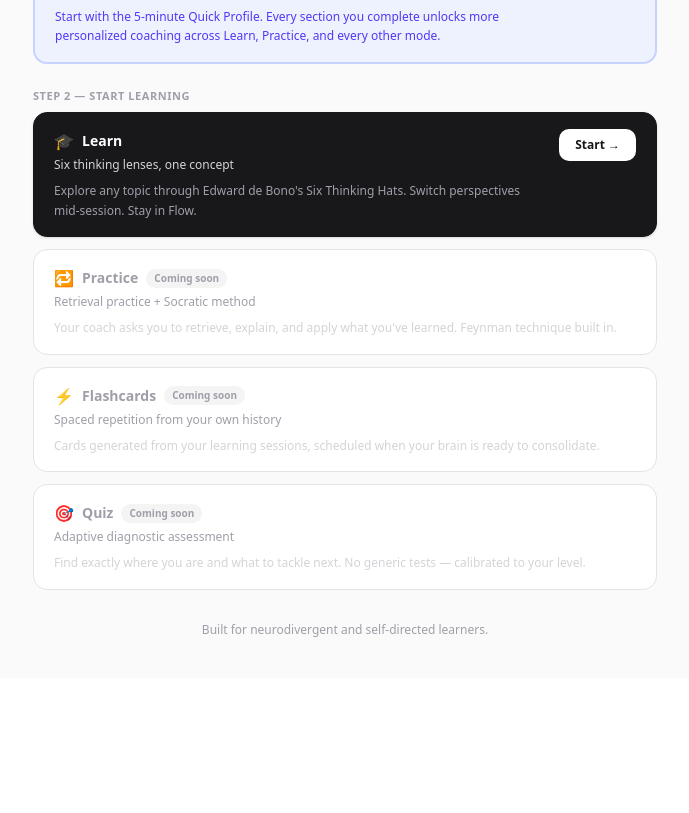
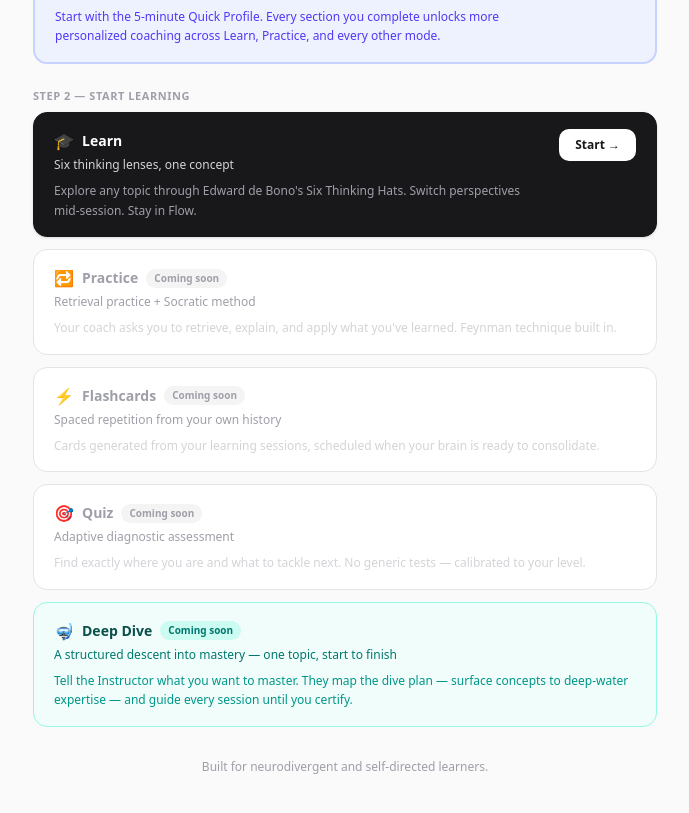
Before and after one commit to cbt-dsotm/flowcoach-app, a Next.js app: page /dashboard in a window 1280 px wide. Shown: the part 269-1082 px from the top of the page, without its empty margins (295-984 px from the left). Before the commit the page ends 947 px from the top, so only its background shows below. Built offline with nearby package versions, Linux system fonts and the light colour scheme; no server answers.

Commit message:
feat: add Deep Dive mode card to dashboard (coming soon, teal)

```diff
--- a/app/dashboard/page.tsx
+++ b/app/dashboard/page.tsx
@@ -43,6 +43,16 @@ const LEARNING_MODES = [
     tagline: 'Adaptive diagnostic assessment',
     description:
       'Find exactly where you are and what to tackle next. No generic tests — calibrated to your level.',
+    href: null,
+    live: false,
+  },
+  {
+    id: 'deep-dive',
+    name: 'Deep Dive',
+    icon: '🤿',
+    tagline: 'A structured descent into mastery — one topic, start to finish',
+    description:
+      'Tell the Instructor what you want to master. They map the dive plan — surface concepts to deep-water expertise — and guide every session until you certify.',
     href: null,
     live: false,
   },
@@ -172,12 +182,16 @@ export default function Dashboard() {
             Step 2 — Start learning
           </p>
           <div className="flex flex-col gap-3">
-            {LEARNING_MODES.map((mode) => (
+            {LEARNING_MODES.map((mode) => {
+              const isDeepDive = mode.id === 'deep-dive'
+              return (
               <div
                 key={mode.id}
                 className={`rounded-xl border px-5 py-4 transition-all ${
                   mode.live
                     ? 'border-zinc-900 bg-zinc-900 text-white shadow-sm'
+                    : isDeepDive
+                    ? 'border-teal-200 bg-teal-50'
                     : 'border-zinc-200 bg-white text-zinc-400'
                 }`}
               >
@@ -187,27 +201,29 @@ export default function Dashboard() {
                       <span className="text-base">{mode.icon}</span>
                       <span
                         className={`text-sm font-bold ${
-                          mode.live ? 'text-white' : 'text-zinc-400'
+                          mode.live ? 'text-white' : isDeepDive ? 'text-teal-900' : 'text-zinc-400'
                         }`}
                       >
                         {mode.name}
                       </span>
                       {!mode.live && (
-                        <span className="rounded-full bg-zinc-100 px-2 py-0.5 text-[10px] font-semibold text-zinc-400">
+                        <span className={`rounded-full px-2 py-0.5 text-[10px] font-semibold ${
+                          isDeepDive ? 'bg-teal-100 text-teal-700' : 'bg-zinc-100 text-zinc-400'
+                        }`}>
                           Coming soon
                         </span>
                       )}
                     </div>
                     <p
                       className={`text-xs font-medium ${
-                        mode.live ? 'text-zinc-300' : 'text-zinc-400'
+                        mode.live ? 'text-zinc-300' : isDeepDive ? 'text-teal-700' : 'text-zinc-400'
                       }`}
                     >
                       {mode.tagline}
                     </p>
                     <p
                       className={`mt-1 text-xs leading-relaxed ${
-                        mode.live ? 'text-zinc-400' : 'text-zinc-300'
+                        mode.live ? 'text-zinc-400' : isDeepDive ? 'text-teal-600' : 'text-zinc-300'
                       }`}
                     >
                       {mode.description}
@@ -224,7 +240,8 @@ export default function Dashboard() {
                   )}
                 </div>
               </div>
-            ))}
+              )
+            })}
           </div>
         </div>
 
```
